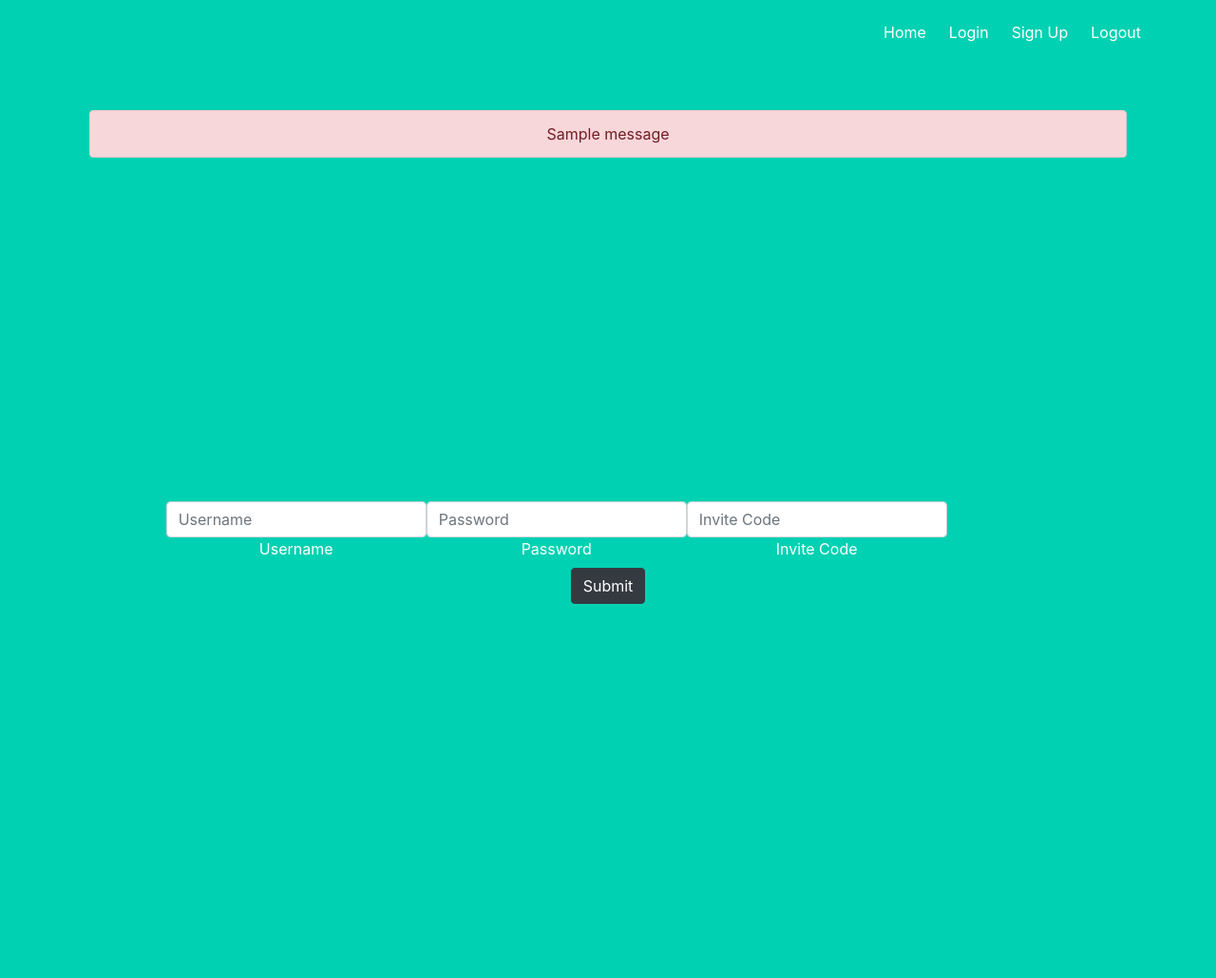
After one commit to ephemeralsadness/mpls, a Flask app: template app/templates/signup.html in a window 1280 px wide. The commit adds this page. Shown: the whole page at 95% size. Run offline with Flask 2, Linux system fonts and the light colour scheme; the template is opened without the code that fills it: values that come from a table or form of the project are taken from there, others are empty; tables that the repository leaves empty hold one stand-in row (values such as "Sample post"); one stand-in notice (Sample message) is shown.

Commit message:
Add SignUp Template

```diff
--- a/app/routes.py
+++ b/app/routes.py
@@ -37,9 +37,25 @@ def logout():
     return redirect(url_for('login'))
 
 
-@app.route('/signup')
+@app.route('/signup', methods=['GET', 'POST'])
 def signup():
-    ...
+    form = forms.SignUp()
+
+    if request.method == 'POST' and form.validate_on_submit():
+        username = form.data['username']
+        password = form.data['password']
+        code = form.data['code']
+
+        if code == 'TEST':
+            db.session.add(Users(username, password))
+            db.session.commit()
+            user = db.session.query(Users).filter_by(username=username).first()
+            login_user(user)
+            return redirect(url_for('hello_world'))
+        else:
+            flash('Incorrect invite code')
+
+    return render_template('signup.html', form=form)
 
 
 @app.after_request
--- a/app/templates/base.html
+++ b/app/templates/base.html
@@ -6,6 +6,7 @@
     <meta http-equiv="X-UA-Compatible" content="IE=edge">
     <meta name="viewport" content="width=device-width, initial-scale=1">
     <title>Flask Auth Example</title>
+    <link href="https://cdn.jsdelivr.net/npm/bootstrap@4.6.1/dist/css/bootstrap.min.css" rel="stylesheet" integrity="sha384-EVSTQN3/azprG1Anm3QDgpJLIm9Nao0Yz1ztcQTwFspd3yD65VohhpuuCOmLASjC" crossorigin="anonymous">
     <link rel="stylesheet" href="https://cdnjs.cloudflare.com/ajax/libs/bulma/0.7.2/css/bulma.min.css" />
 </head>
 
--- /dev/null
+++ b/app/templates/signup.html
@@ -0,0 +1,36 @@
+{% extends "base.html" %}
+
+{% block content %}
+<div class="container">
+    {% with messages = get_flashed_messages() %}
+      {% if messages %}
+        {% for message in messages %}
+          <div class="d-flex align-items-center justify-content-center alert alert-danger" role="alert">
+            {{message}}
+          </div>
+        {% endfor %}
+      {% endif %}
+    {% endwith %}
+
+    <div class="d-flex justify-content-center align-items-center min-vh-100">
+        <form action="" method="post" name="login" class="row g-4">
+            {{form.hidden_tag()}}
+            <div class="form-floating text-center">
+                {{form.username(class="form-control", placeholder="Username")}}
+                <label class="mx-2" for="username">Username</label>
+            </div>
+            <div class="form-floating">
+                {{form.password(type="password", class="form-control", placeholder="Password")}}
+                <label class="mx-2" for="password">Password</label>
+            </div>
+            <div class="form-floating">
+                {{form.code(class="form-control", placeholder="Invite Code")}}
+                <label class="mx-2" for="code">Invite Code</label>
+            </div>
+            <div class="col-12">
+                {{form.submit(class_="btn btn-dark")}}
+            </div>
+        </form>
+    </div>
+</div>
+{% endblock %}
```
